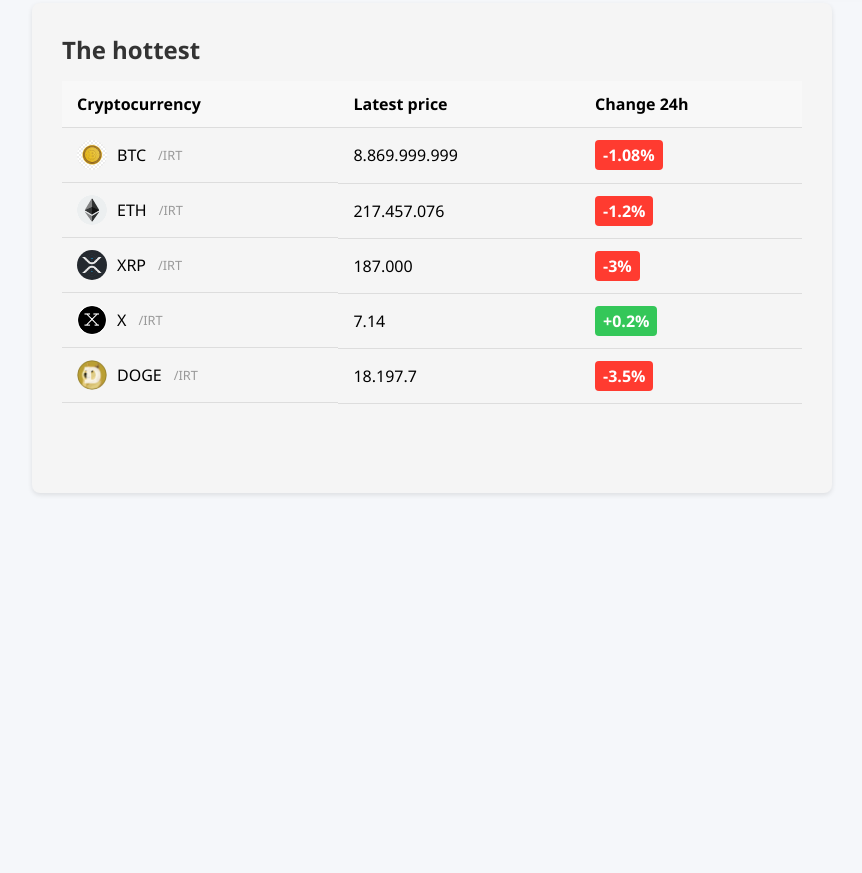
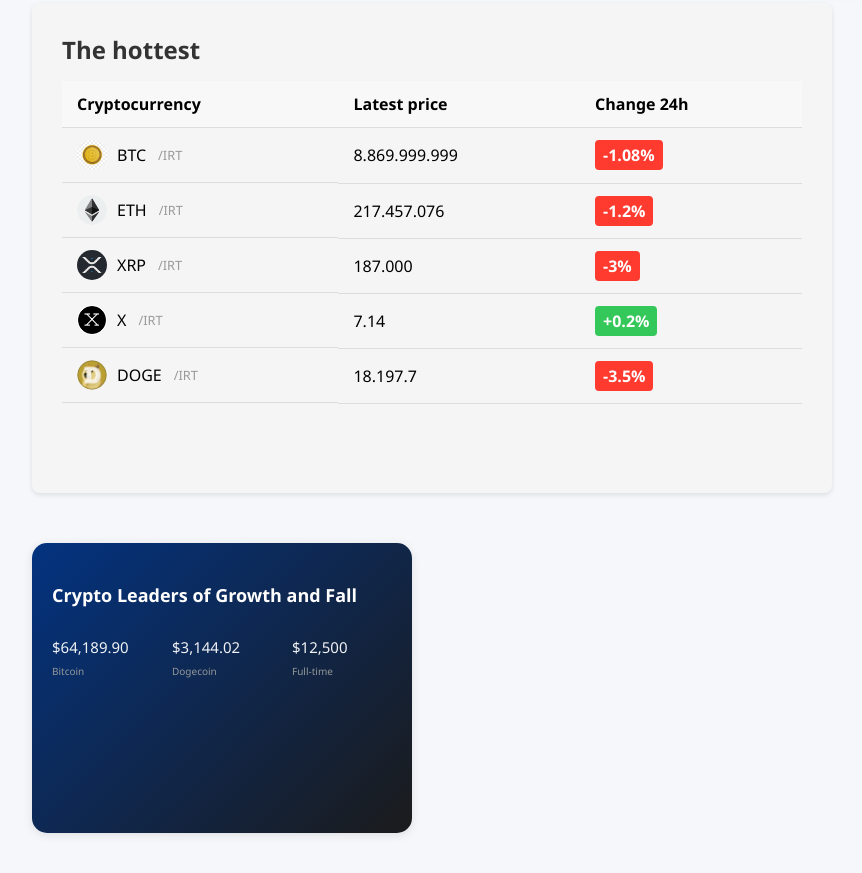
Before and after one commit to nazanin1221/Cool-P, a website: page index.html in a window 1280 px wide. Shown: the part 780-1653 px from the top of the page, without its empty margins (88-950 px from the left). Before the commit the page ends 1353 px from the top, so only its background shows below. Drawn offline with nearby package versions, Linux system fonts and the light colour scheme; files that its build step writes are made by us from their sources.

Commit message:
add box finally

```diff
--- a/Sass/index.scss
+++ b/STYLE/index.scss
@@ -387,5 +387,48 @@
     border-radius: 4px;
     color: white;
     font-weight: bold;
-    background-color: #34c759;
+    background-color: #34c759;}
+
+.finally {
+     font-family: 'Arial', sans-serif;
+    background: linear-gradient(135deg, #033380 0%, #1b1b1b 100%);
+    border-radius: 15px;
+    padding: 20px;
+    color: white;
+    box-shadow: 0 2px 10px rgba(0, 0, 0, 0.1);
+    width: 380px;
+    height:290px;
+    position: relative;
   }
+
+.finally h3 {
+    color: #fffefe;
+    margin-top: 20px;
+    font-size: 18px;
+  }
+
+  .numbers-row {
+    display: flex;
+    justify-content: space-around;
+    margin-bottom: 5px;
+  }
+
+  .head-one, .head-two, .head-three {
+    font-size: 15px;
+    color: #f0f2f5;
+    min-width: 120px;
+      margin-top:30px;
+  }
+
+  .names-row {
+    display: flex;
+    justify-content: space-around;
+     margin-bottom: 30px;
+  }
+
+  .name-head, .name-headd, .name-headdd {
+    font-size: 10px;
+    color: #949898;
+    min-width: 120px;
+    margin-top:2px;
+  }
--- a/index.html
+++ b/index.html
@@ -156,6 +156,19 @@
           </tbody>
         </table>
     </div>
+  <div class="finally">
+  <h3>Crypto Leaders of Growth and Fall</h3>
+  <div class="numbers-row">
+    <p class="head-one">$64,189.90</p>
+    <p class="head-two">$3,144.02</p>
+    <p class="head-three">$12,500</p>
+  </div>
+  <div class="names-row">
+    <p class="name-head">Bitcoin</p>
+    <p class="name-headd">Dogecoin</p>
+    <p class="name-headdd">Full-time</p>
+  </div>
+</div>
 </section>
  </main>
     <script>
```
Also changed, not shown: Picture/-2147483648_-210242.jpg (added), STYLE/index.css, 2 other files.
